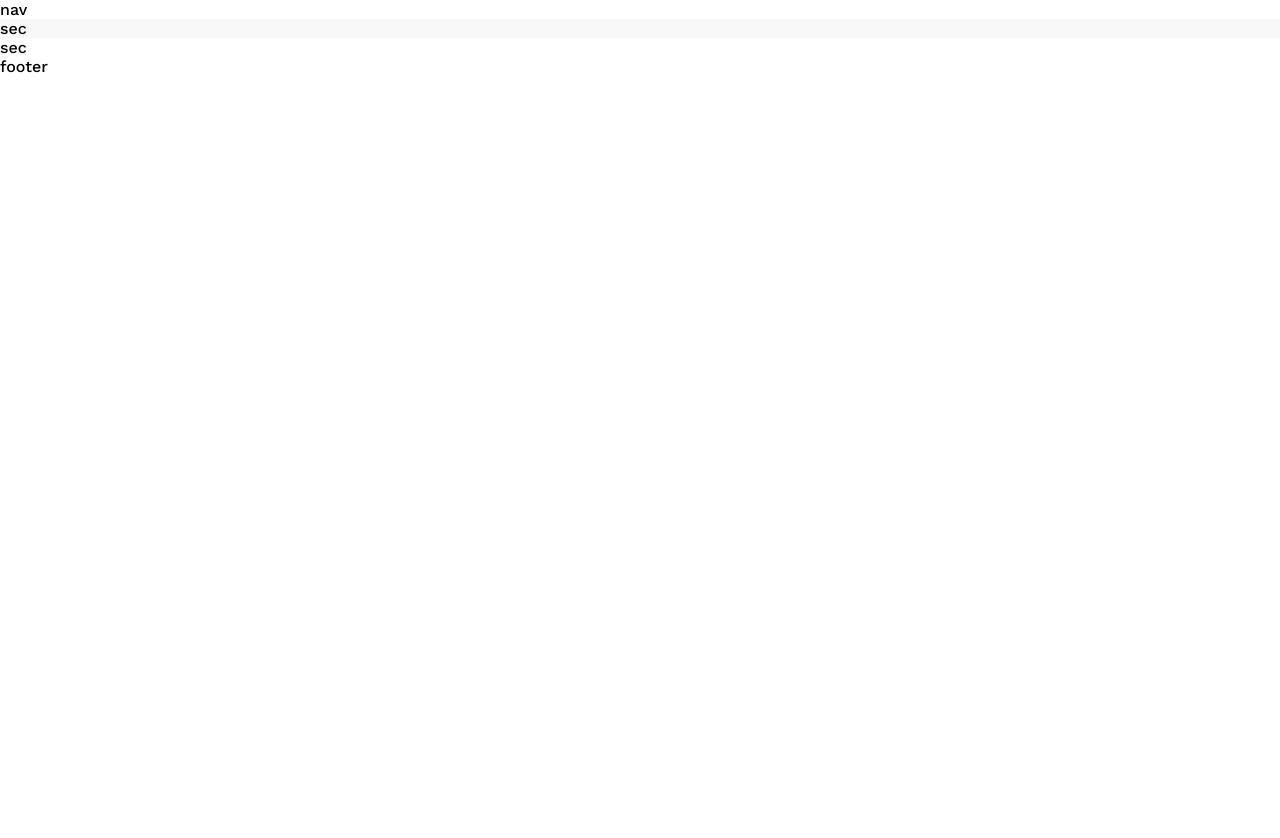
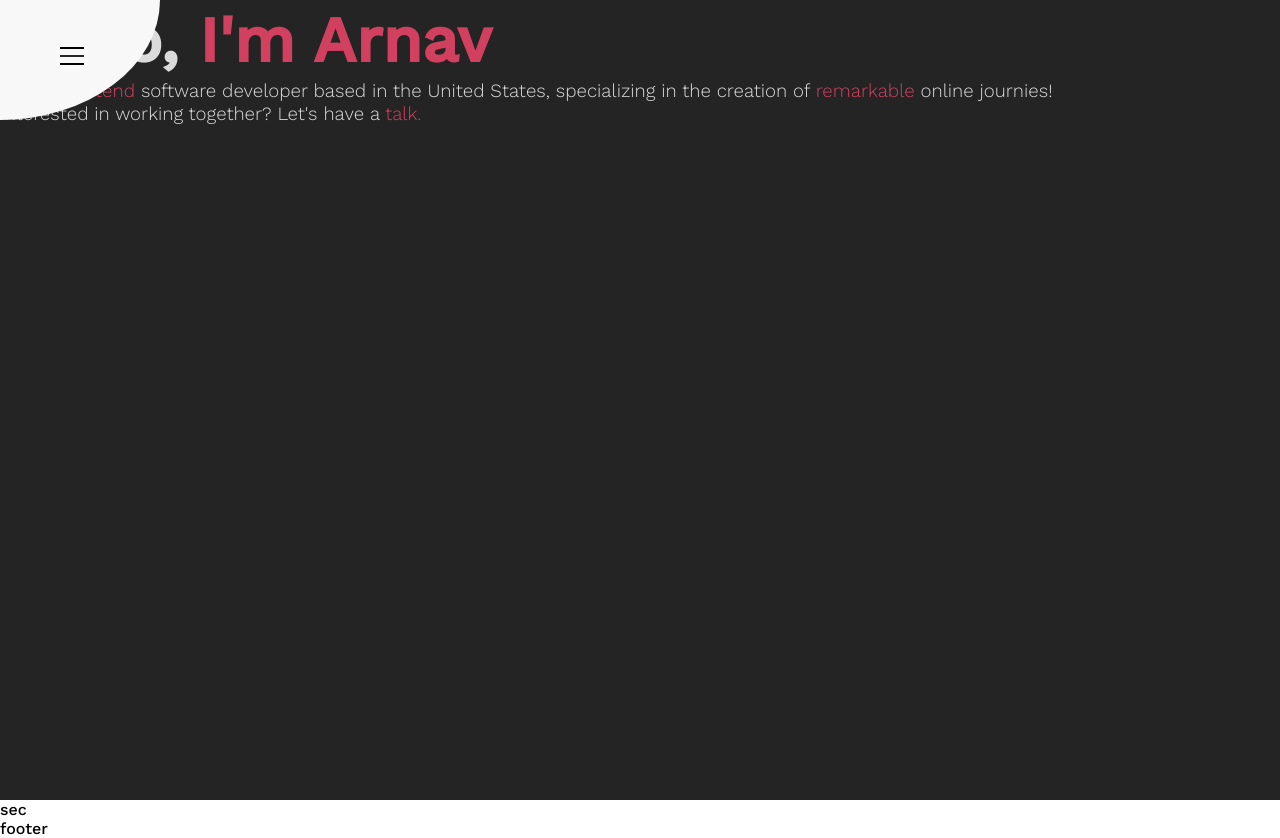
Before and after one commit to Arnav350/portfolio, a React (Create React App) app: page / in a window 1280 px wide. Before the commit the page ends 800 px from the top, so only its background shows below. Built offline with nearby package versions, Linux system fonts and the light colour scheme.

Commit message:
Started intro, created title, subtitle, and burger

```diff
--- a/src/App.css
+++ b/src/App.css
@@ -46,13 +46,85 @@ img {
   width: 100%;
 }
 
-section:nth-child(even) {
-  background-color: #f8f8f8;
-}
-
 .container {
   width: 100%;
   max-width: 1000px;
   margin: 0px auto;
   padding: 40px 16px;
 }
+
+.secondary {
+  color: #d1405f;
+}
+
+/* intro__circle */
+
+.intro__circle {
+  position: absolute;
+  top: -120px;
+  left: -160px;
+  background-color: #f8f8f8;
+  height: 240px;
+  width: 320px;
+  border-radius: 50%
+}
+
+.nav__burger {
+  position: absolute;
+  top: 160px;
+  left: 216px;
+  display: flex;
+  align-items: center;
+  justify-content: center;
+  width: 32px;
+  height: 32px;
+}
+
+.nav__burger:hover {
+  cursor: pointer;
+}
+
+.nav__line {
+  width: 24px;
+  height: 2px;
+  background-color: #242424;
+  transition: all 300ms ease;
+}
+
+.nav__line::before,
+.nav__line::after {
+  content: '';
+  position: absolute;
+  width: 24px;
+  height: 2px;
+  background-color: #000000;
+  transition: all 300ms ease;
+}
+
+.nav__line::before {
+  transform: translate(-12px, -8px);
+}
+
+.nav__line::after {
+  transform: translate(-12px, 8px);
+}
+
+/* intro__text */
+
+.intro {
+  background-color: #242424;
+  height: 100vh;
+}
+
+.intro__title,
+.intro__sub {
+  color: #dbdbdb;
+}
+
+.intro__title {
+  font-size: 64px;
+}
+
+.intro__sub {
+  font-weight: 300;
+}
--- a/src/App.tsx
+++ b/src/App.tsx
@@ -1,11 +1,30 @@
-import React from "react";
+import React, { useState, useEffect, useRef } from "react";
 import "./App.css";
 
 function App() {
   return (
     <main>
-      <nav>nav</nav>
-      <section>sec</section>
+      <section className="intro">
+        <div className="intro__circle">
+          <button className="nav__burger">
+            <div className="nav__line"></div>
+          </button>
+        </div>
+        <div className="intro__text">
+          <h1 className="intro__title">
+            Hello, <span className="secondary">I'm Arnav</span>
+          </h1>
+          <h3 className="intro__sub">
+            I am a <span className="secondary">frontend</span> software
+            developer based in the United States, specializing in the creation
+            of <span className="secondary">remarkable</span> online journies!
+          </h3>
+          <h3 className="intro__sub">
+            Interested in working together? Let's have a{" "}
+            <span className="secondary">talk.</span>
+          </h3>
+        </div>
+      </section>
       <section>sec</section>
       <footer>footer</footer>
     </main>
```
